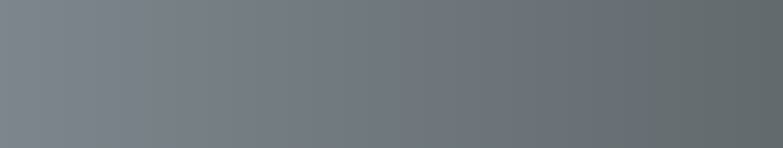
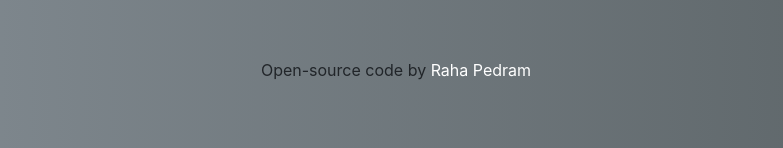
Before and after one commit to Raha-P/Weather-app-react, a React (Create React App) app: page / in a window 1280 px wide. Shown: the part 324-472 px from the top of the page, without its empty margins (254-1037 px from the left). Built offline with nearby package versions, Linux system fonts and the light colour scheme.

Commit message:
added my github link

```diff
--- a/src/App.css
+++ b/src/App.css
@@ -57,3 +57,14 @@ html {
   font-size: 40px;
   color: white;
 }
+
+.raha {
+  margin: 40px 10px;
+}
+.raha a {
+  color: white;
+  text-decoration: none;
+}
+.raha a:hover {
+  opacity: 50%;
+}
--- a/src/Weather.js
+++ b/src/Weather.js
@@ -62,6 +62,8 @@ export default function Weather() {
             <img src={icon} alt="weather icon" />
             <h2 className="description">{description}</h2>
           </div>
+          <span className="raha">Open-source code by <a href="https://github.com/Raha-P/Weather-app-react">Raha Pedram</a></span>
+
 
         </div>
       </p>
```
